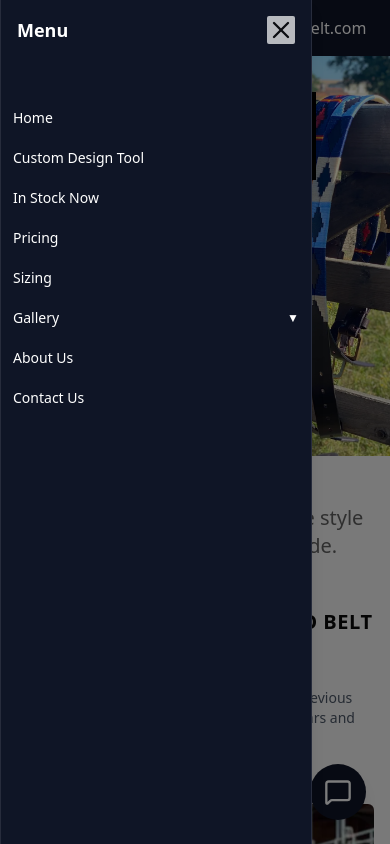
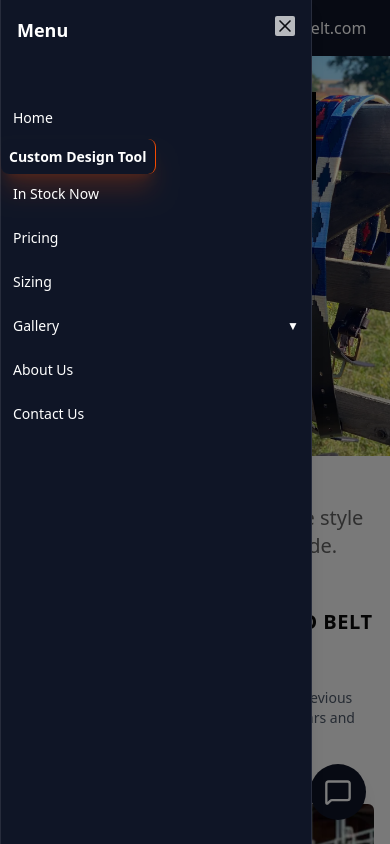
Before and after one commit to mypolobelt/PoloBelt, a Next.js app: page / in a window 390 px wide. Both pictures are taken after a click on the button 39 px from the left and 28 px from the top of the page. Shown: the top 844 px of the page. Built offline with nearby package versions, Linux system fonts and the light colour scheme.

Commit message:
changes 3

```diff
--- a/src/components/modules/shared/Nav.tsx
+++ b/src/components/modules/shared/Nav.tsx
@@ -155,7 +155,7 @@ const Nav = () => {
                     </NavigationMenu> */}
                 </div>
                 {/* Mobile Header */}
-                <div className="lg:flex md:flex flex xl:hidden items-center justify-between w-full gap-10">
+                <div className="lg:flex md:flex flex xl:hidden items-center justify-between w-full">
                     <Sheet open={sheetOpen} onOpenChange={setSheetOpen}>
                         <SheetTrigger asChild>
                             <button className="text-white p-1 sm:p-2 hover:bg-white/10 rounded-md transition-colors" aria-label="Toggle menu">
@@ -167,7 +167,7 @@ const Nav = () => {
                                 <SheetTitle className="text-white text-left text-lg sm:text-xl">Menu</SheetTitle>
                             </SheetHeader>
                             <nav className="mt-6 sm:mt-8">
-                                <ul className="flex flex-col gap-1">
+                                <ul className="flex flex-col gap-2">
                                     <li>
                                         <Link
                                             href="/"
@@ -180,7 +180,7 @@ const Nav = () => {
                                     <li>
                                         <Link
                                             href="/custom-design-tool"
-                                            className="block px-3 sm:px-4 py-2 sm:py-3 text-sm sm:text-base text-white hover:bg-white/10 rounded-md transition-colors"
+                                            className="px-2 py-2 text-sm sm:text-base text-white font-semibold rounded-md border-r border-orange-600 transition-all duration-300  shadow-xl shadow-orange-600/20"
                                             onClick={closeSheet}
                                         >
                                             Custom Design Tool
--- a/src/components/ui/sheet.tsx
+++ b/src/components/ui/sheet.tsx
@@ -76,7 +76,7 @@ function SheetContent({
         {children}
         {showCloseButton && (
           <SheetPrimitive.Close className="ring-offset-background focus:ring-ring data-[state=open]:bg-secondary absolute top-4 right-4 rounded-xs opacity-70 transition-opacity hover:opacity-100 focus:ring-2 focus:ring-offset-2 focus:outline-hidden disabled:pointer-events-none bg-white">
-            <XIcon className="size-7" />
+            <XIcon className="size-5" />
             <span className="sr-only">Close</span>
           </SheetPrimitive.Close>
         )}
```
